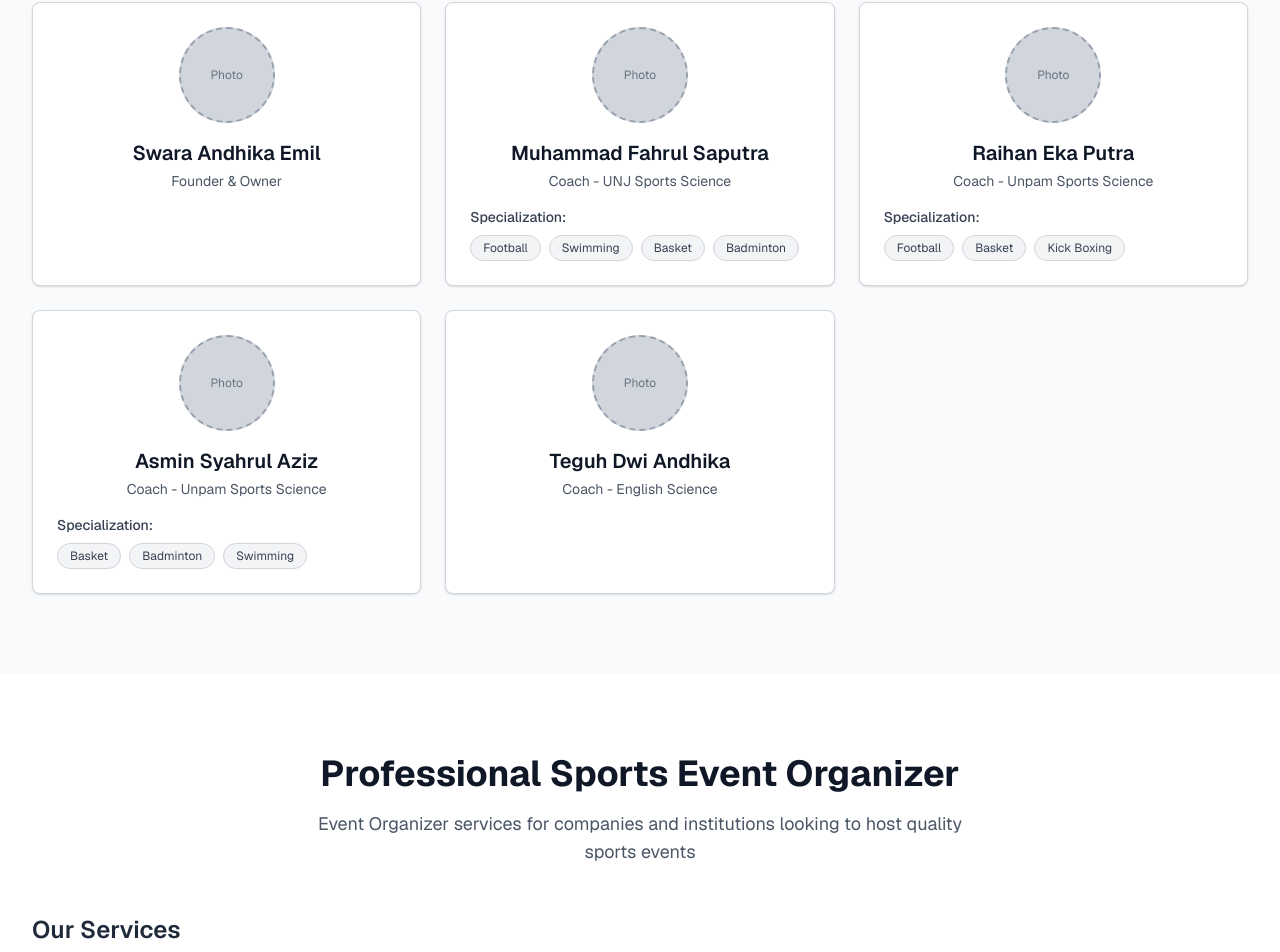
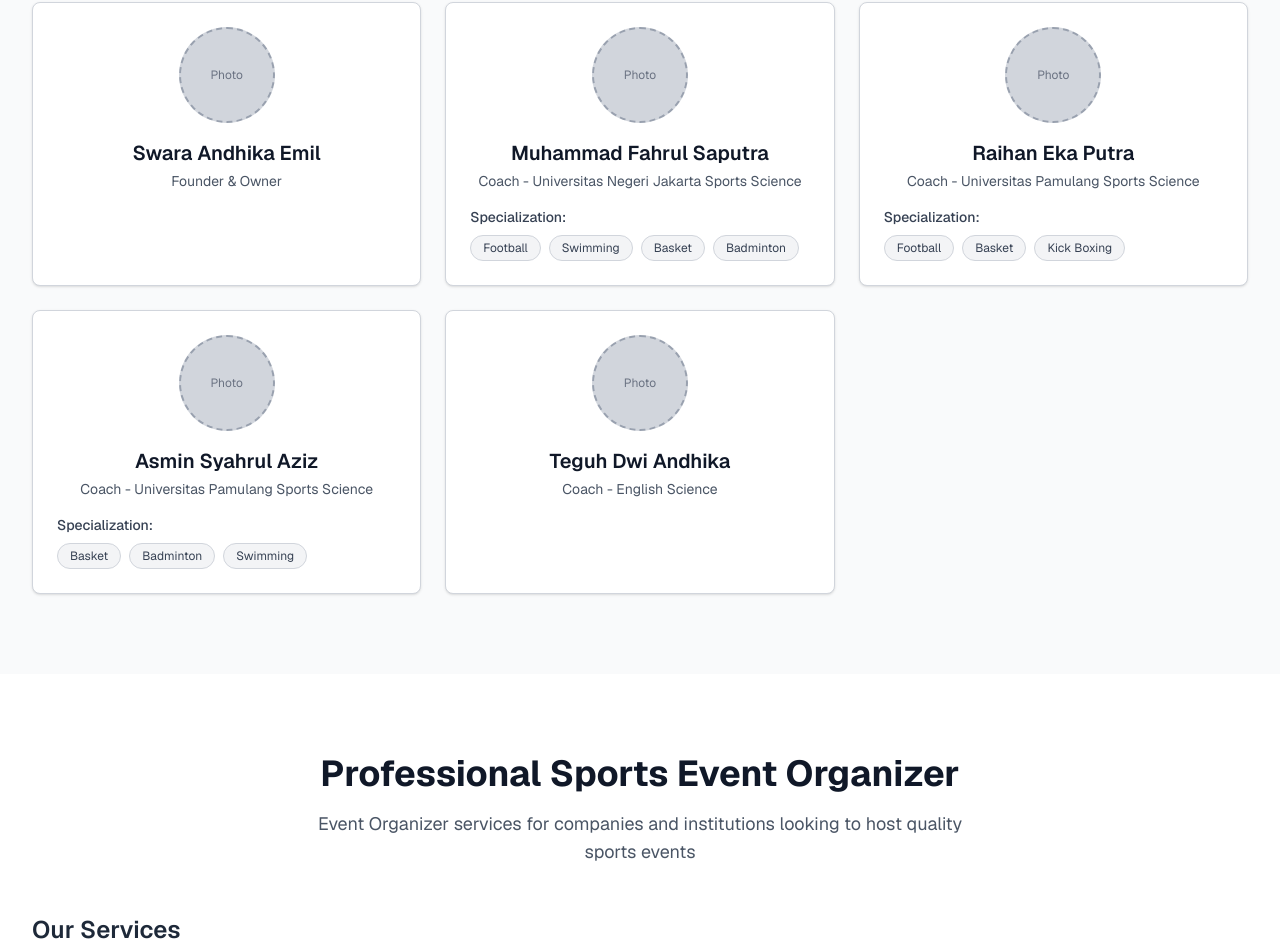
Before and after one commit to DrRhea/badailautasmara-web, a Next.js app: page / in a window 1280 px wide. Shown: the part 2052-3004 px from the top of the page. Built offline with nearby package versions, Linux system fonts and the light colour scheme.

Commit message:
Update university names to full names (no abbreviations)

```diff
--- a/src/components/CoachesSection.tsx
+++ b/src/components/CoachesSection.tsx
@@ -10,17 +10,17 @@ const coaches = [
   },
   {
     name: "Muhammad Fahrul Saputra",
-    role: "Coach - UNJ Sports Science",
+    role: "Coach - Universitas Negeri Jakarta Sports Science",
     specialization: ["Football", "Swimming", "Basket", "Badminton"],
   },
   {
     name: "Raihan Eka Putra",
-    role: "Coach - Unpam Sports Science",
+    role: "Coach - Universitas Pamulang Sports Science",
     specialization: ["Football", "Basket", "Kick Boxing"],
   },
   {
     name: "Asmin Syahrul Aziz",
-    role: "Coach - Unpam Sports Science",
+    role: "Coach - Universitas Pamulang Sports Science",
     specialization: ["Basket", "Badminton", "Swimming"],
   },
   {
```
